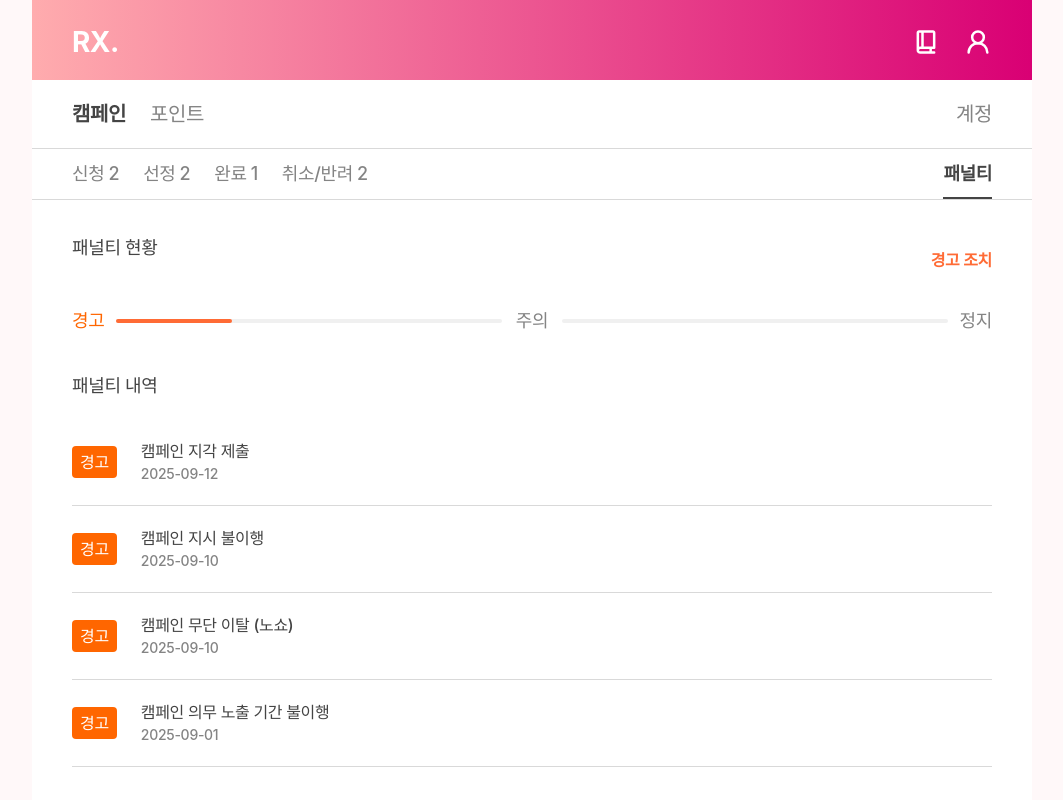
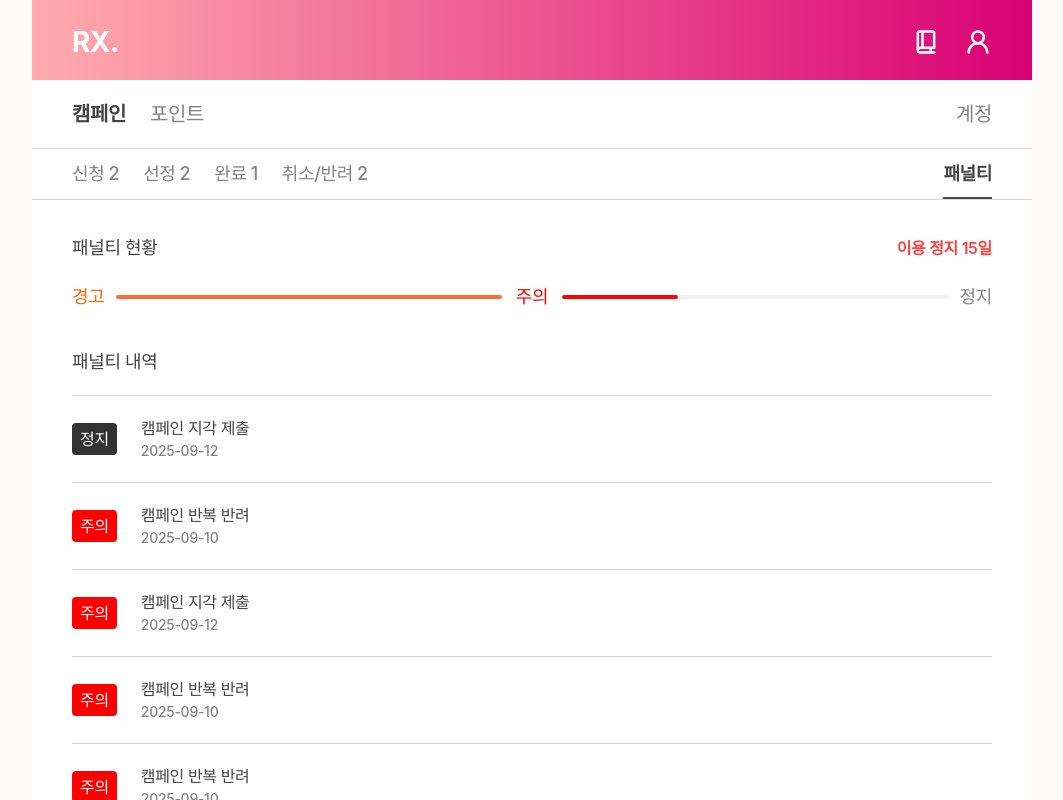
Before and after one commit to yurim-web/reviewx-front-backup, a Next.js app: page /campaign_management in a window 1280 px wide. Both pictures are taken after a click on the button "패널티". Shown: the top 800 px of the page, without its empty margins (108-1171 px from the left). Built offline with nearby package versions, Linux system fonts and the light colour scheme; a web font is replaced by a local one.

Commit message:
캠페인관리 >> 패널티부분 세팅 및 수정

```diff
--- a/src/components/campaign_management/PenaltyContent.tsx
+++ b/src/components/campaign_management/PenaltyContent.tsx
@@ -1,150 +1,278 @@
-// 패널티 내역 컴포넌트
-// 패널티 탭을 클릭했을 때 보여지는 화면
+/**
+ * 패널티 내역 컴포넌트
+ * - 사용자의 패널티 현황과 내역을 보여주는 컴포넌트
+ */
 
 import styles from "../../styles/campaign_management/campaign_management.module.css";
 import penaltyStyles from "../../styles/campaign_management/penalty.module.css";
 
-/**
- * 패널티 탭의 전체 내용을 보여주는 컴포넌트
- * - 패널티 단계 (진행 바 포함)
- * - 패널티 내역 리스트
- */
+// TypeScript 타입 정의 - 패널티 상태 (4가지 상태)
+type PenaltyStatus = "활동 가능" | "경고 조치" | "이용 정지 15일" | "영구 정지";
+
+// TypeScript 타입 정의 - 패널티 종류 (4가지 종류)
+type PenaltyType = "경고" | "주의" | "정지" | "제재";
+
+// 개별 패널티 아이템의 구조를 정의하는 인터페이스
+interface PenaltyItem {
+  id: string; // 고유 ID
+  type: PenaltyType; // 패널티 종류
+  title: string; // 패널티 제목
+  date: string; // 발생 날짜
+}
+
+/* ========================================
+   목업 데이터 (Mock Data)
+   - 실제 개발에서는 API에서 받아올 데이터
+   - 지금은 테스트용으로 하드코딩된 샘플 데이터
+======================================== */
+
+// 패널티 내역 목업 데이터 (배열) - 이미지 기준으로 업데이트
+// 빈 상태를 보고싶다면 주석처리하기~
+
+const mockPenaltyData: PenaltyItem[] = [
+  { id: "1", type: "정지", title: "캠페인 지각 제출", date: "2025-09-12" },
+  { id: "2", type: "주의", title: "캠페인 반복 반려", date: "2025-09-10" },
+  { id: "3", type: "주의", title: "캠페인 지각 제출", date: "2025-09-12" },
+  { id: "4", type: "주의", title: "캠페인 반복 반려", date: "2025-09-10" },
+  { id: "5", type: "주의", title: "캠페인 반복 반려", date: "2025-09-10" },
+  { id: "6", type: "주의", title: "캠페인 반복 반려", date: "2025-09-10" },
+  { id: "7", type: "제재", title: "이용 정지 3일", date: "2025-09-10" },
+  {
+    id: "8",
+    type: "경고",
+    title: "캠페인 의무 노출 기간 불이행",
+    date: "2025-09-08",
+  },
+  { id: "9", type: "경고", title: "캠페인 지시 불이행", date: "2025-09-06" },
+  {
+    id: "10",
+    type: "경고",
+    title: "캠페인 무단 이탈 (노쇼)",
+    date: "2025-09-10",
+  },
+  {
+    id: "11",
+    type: "경고",
+    title: "캠페인 의무 노출 기간 불이행",
+    date: "2025-09-01",
+  },
+];
+
+// 패널티 내역 목업 데이터 (배열) - 빈 상태 테스트용으로 빈 배열
+// 빈상태 보고 싶을때 위에꺼 주석처리하고 이거 주석 풀기!!
+// const mockPenaltyData: PenaltyItem[] = [];
+
+// 사용자 현재 패널티 상태 목업 데이터 (객체)
+// as PenaltyStatus는 TypeScript 타입 단언(Type Assertion)
+const mockUserStatus = {
+  currentStatus: "이용 정지 15일" as PenaltyStatus, // 현재 패널티 상태
+  penaltyCount: 12, // 총 패널티 횟수
+};
+
+/* ========================================
+   설정 객체들 (Configuration Objects)
+   - 반복되는 설정들을 객체로 관리
+   - switch문 대신 객체 사용 (성능상 이점)
+======================================== */
+
+// 패널티 상태별 CSS 클래스와 진행바 설정
+// 객체의 키(key)가 패널티 상태, 값(value)이 설정
+const statusConfig = {
+  "활동 가능": {
+    className: penaltyStyles.active_status, // CSS 클래스명
+    progress: { leftWidth: "0%", rightWidth: "0%" }, // 진행바 너비 (활동 가능: 진행바 없음)
+  },
+  "경고 조치": {
+    className: penaltyStyles.warning_status,
+    progress: { leftWidth: "30%", rightWidth: "0%" }, // 경고: 왼쪽 30%만
+  },
+  "이용 정지": {
+    className: penaltyStyles.suspension_status,
+    progress: { leftWidth: "100%", rightWidth: "30%" }, // 정지: 왼쪽 100%, 오른쪽 30%
+  },
+  "이용 정지 15일": {
+    className: penaltyStyles.suspension_status,
+    progress: { leftWidth: "100%", rightWidth: "30%" }, // 정지: 왼쪽 100%, 오른쪽 30%
+  },
+  "영구 정지": {
+    className: penaltyStyles.permanent_ban_status,
+    progress: { leftWidth: "100%", rightWidth: "100%" }, // 영구정지: 모든 바 100%
+  },
+};
+
+// 패널티 타입별 배지 CSS 클래스 설정
+// 객체 키는 따옴표 없이도 사용 가능 (유효한 식별자인 경우)
+const typeBadgeClasses = {
+  경고: penaltyStyles.warning_badge, // 경고 배지 스타일
+  주의: penaltyStyles.caution_badge, // 주의 배지 스타일
+  정지: penaltyStyles.stop_badge, // 정지 배지 스타일
+  제재: penaltyStyles.sanction_badge, // 제재 배지 스타일
+};
+
+/* ========================================
+   메인 React 컴포넌트
+   - React 함수형 컴포넌트 (Function Component)
+   - export default로 내보내서 다른 파일에서 import 가능
+======================================== */
+
 export default function PenaltyContent() {
+  /* ========================================
+     데이터 및 상태 초기화
+     - 컴포넌트 내부에서 사용할 변수들 정의
+  ======================================== */
+
+  // 목업 데이터를 컴포넌트 변수에 할당
+  const penaltyData = mockPenaltyData; // 패널티 내역 데이터
+  const userStatus = mockUserStatus; // 사용자 패널티 상태
+
+  // 패널티 데이터 존재 여부 확인 (불린값)
+  // .length > 0은 배열에 요소가 있는지 확인하는 일반적인 방법
+  const hasPenaltyData = penaltyData.length > 0;
+
+  /* ========================================
+     UI 계산 로직
+     - 현재 상태에 따라 어떤 스타일을 적용할지 결정
+  ======================================== */
+
+  // 객체에서 현재 상태에 맞는 설정 가져오기
+  // statusConfig["영구 정지"] 와 같이 동작
+  const config = statusConfig[userStatus.currentStatus];
+
+  // 구조 분해 할당(Destructuring Assignment)으로 진행바 너비 추출
+  // config.progress.leftWidth, config.progress.rightWidth 대신 간단하게
+  const { leftWidth, rightWidth } = config.progress;
+
+  // 주의 라벨 활성화 조건 (이용정지 또는 영구정지일 때)
+  const isCautionActive =
+    userStatus.currentStatus === "이용 정지" ||
+    userStatus.currentStatus === "이용 정지 15일" ||
+    userStatus.currentStatus === "영구 정지";
+
+  // 삼항 연산자(Ternary Operator) 사용
+  // 조건 ? 참일때값 : 거짓일때값
+  const cautionLabelClass = isCautionActive
+    ? penaltyStyles.caution_label_active // 활성화된 스타일
+    : penaltyStyles.caution_label; // 기본 스타일
+
+  /* ========================================
+     JSX 반환 (Return JSX)
+     - JSX: JavaScript + XML, React에서 UI를 표현하는 문법
+     - HTML 비슷하지만 JavaScript 표현식 사용 가능 { }
+  ======================================== */
+
   return (
     <main className={penaltyStyles.penalty_content}>
-      {/* 패널티 단계 섹션 */}
+      {/* ========== 패널티 현황 섹션 ========== */}
       <section className={penaltyStyles.penalty_stage_section}>
+        {/* 패널티 현황 헤더 */}
         <article className={penaltyStyles.penalty_status_header}>
           <h2 className={penaltyStyles.penalty_section_title}>패널티 현황</h2>
+          {/*
+            템플릿 리터럴(`${}`) 사용하여 여러 CSS 클래스 결합
+            config.className은 현재 상태에 따른 동적 클래스
+          */}
           <strong
-            className={penaltyStyles.warning_status}
+            className={`${penaltyStyles.penalty_status_base} ${config.className}`}
             aria-label="현재 패널티 상태"
           >
-            경고 조치
+            {/* JSX에서 중괄호 {}는 JavaScript 표현식을 넣는 곳 */}
+            {userStatus.currentStatus}
           </strong>
         </article>
 
+        {/* 패널티 진행 단계 바 */}
         <div className={penaltyStyles.penalty_stage_info}>
-          {/* 진행 상태 바 */}
-          <div
-            className={penaltyStyles.penalty_stage_bar}
-            role="progressbar"
-            aria-label="패널티 진행 단계"
-          >
+          {/* role="progressbar"는 접근성(accessibility)을 위한 속성 */}
+          <div className={penaltyStyles.penalty_stage_bar} role="progressbar">
             <div className={penaltyStyles.stage_bar_container}>
-              {/* 경고 단계 (왼쪽) */}
+              {/* 경고 단계 라벨 */}
               <span className={penaltyStyles.warning_label} aria-current="step">
                 경고
               </span>
-              {/* 왼쪽 진행바 (경고 단계) */}
+
+              {/* 경고 단계 진행바 */}
               <div className={penaltyStyles.left_stage_bar} aria-hidden="true">
+                {/*
+                  style 속성에 객체 전달 (인라인 스타일)
+                  width 값은 위에서 계산한 leftWidth 변수 사용
+                */}
                 <div
                   className={penaltyStyles.stage_bar_fill}
-                  style={{ width: "30%" }}
+                  style={{ width: leftWidth }}
                 ></div>
               </div>
-              {/* 주의 단계 (중간) */}
-              <span className={penaltyStyles.caution_label}>주의</span>
-              {/* 오른쪽 진행바 (주의/정지 단계) */}
+
+              {/* 주의 단계 라벨 */}
+              <span className={cautionLabelClass}>주의</span>
+
+              {/* 주의/정지 단계 진행바 */}
+              <div className={penaltyStyles.right_stage_bar} aria-hidden="true">
                 <div
-                className={penaltyStyles.right_stage_bar}
-                aria-hidden="true"
+                  className={penaltyStyles.right_stage_bar_fill}
+                  style={{ width: rightWidth }}
                 ></div>
-              {/* 정지 단계 (오른쪽) */}
+              </div>
+
+              {/* 정지 단계 라벨 */}
               <span className={penaltyStyles.stop_label}>정지</span>
             </div>
           </div>
         </div>
       </section>
 
-      {/* 패널티 내역 섹션 */}
+      {/* ========== 패널티 내역 섹션 ========== */}
       <section className={penaltyStyles.penalty_history_section}>
-        <h2 className={penaltyStyles.penalty_section_title}>패널티 내역</h2>
+        <h2 className={penaltyStyles.penalty_history_title}>패널티 내역</h2>
+
+        {/*
+          조건부 렌더링 (Conditional Rendering)
+          삼항 연산자 사용: 조건 ? 참일때 JSX : 거짓일때 JSX
+        */}
+        {hasPenaltyData ? (
           <ul className={penaltyStyles.penalty_list}>
-          {/* 패널티 항목 1 */}
-          <li className={penaltyStyles.penalty_item}>
+            {/*
+              .map() 메소드로 배열 렌더링 (React에서 리스트 렌더링하는 기본 방법)
+              각 배열 요소를 JSX 요소로 변환
+              key prop은 React가 요소를 추적하기 위해 필요 (고유값이어야 함)
+            */}
+            {penaltyData.map((penalty) => (
+              <li key={penalty.id} className={penaltyStyles.penalty_item}>
+                {/* 패널티 타입 배지 */}
                 <div
-              className={penaltyStyles.penalty_point_badge}
+                  className={`${penaltyStyles.penalty_point_badge} ${
+                    typeBadgeClasses[penalty.type]
+                  }`}
                   aria-label="패널티 태그"
                 >
-              경고
+                  {penalty.type}
                 </div>
+
+                {/* 패널티 상세 정보 */}
                 <div className={penaltyStyles.penalty_details}>
                   <h3 className={penaltyStyles.penalty_title_text}>
-                캠페인 지각 제출
+                    {penalty.title}
                   </h3>
+                  {/*
+                    <time> 태그는 날짜/시간을 의미적으로 표현
+                    dateTime 속성은 기계가 읽을 수 있는 형식
+                  */}
                   <time
                     className={penaltyStyles.penalty_date}
-                dateTime="2024-02-10"
+                    dateTime={penalty.date}
                   >
-                2025-09-12
+                    {penalty.date}
                   </time>
                 </div>
               </li>
-
-          {/* 패널티 항목 2 */}
-          <li className={penaltyStyles.penalty_item}>
-            <div
-              className={penaltyStyles.penalty_point_badge}
-              aria-label="패널티 태그"
-            >
-              경고
+            ))}
+          </ul>
+        ) : (
+          <div className={penaltyStyles.empty_penalty_state}>
+            <p className={penaltyStyles.empty_penalty_message}>
+              패널티 내역이 없습니다.
+            </p>
           </div>
-            <div className={penaltyStyles.penalty_details}>
-              <h3 className={penaltyStyles.penalty_title_text}>
-                캠페인 지시 불이행
-              </h3>
-              <time
-                className={penaltyStyles.penalty_date}
-                dateTime="2024-02-10"
-              >
-                2025-09-10
-              </time>
-            </div>
-          </li>
-
-          {/* 패널티 항목 3 */}
-          <li className={penaltyStyles.penalty_item}>
-            <div
-              className={penaltyStyles.penalty_point_badge}
-              aria-label="패널티 태그"
-            >
-              경고
-            </div>
-            <div className={penaltyStyles.penalty_details}>
-              <h3 className={penaltyStyles.penalty_title_text}>
-                캠페인 무단 이탈 (노쇼)
-              </h3>
-              <time
-                className={penaltyStyles.penalty_date}
-                dateTime="2024-02-10"
-              >
-                2025-09-10
-              </time>
-            </div>
-          </li>
-
-          {/* 패널티 항목 4 */}
-          <li className={penaltyStyles.penalty_item}>
-            <div
-              className={penaltyStyles.penalty_point_badge}
-              aria-label="패널티 태그"
-            >
-              경고
-            </div>
-            <div className={penaltyStyles.penalty_details}>
-              <h3 className={penaltyStyles.penalty_title_text}>
-                캠페인 의무 노출 기간 불이행
-              </h3>
-              <time
-                className={penaltyStyles.penalty_date}
-                dateTime="2024-02-21"
-              >
-                2025-09-01
-              </time>
-            </div>
-          </li>
-        </ul>
+        )}
       </section>
     </main>
   );
--- a/src/styles/campaign_management/campaign_management.module.css
+++ b/src/styles/campaign_management/campaign_management.module.css
@@ -138,7 +138,7 @@
 
 /* Campaign List */
 .campaign_list {
-  padding: 16px 40px 0px 40px;
+  padding: 16px 40px 80px 40px;
   display: flex;
   flex-direction: column;
   gap: 24px;
--- a/src/styles/campaign_management/penalty.module.css
+++ b/src/styles/campaign_management/penalty.module.css
@@ -13,8 +13,6 @@
   font-weight: 500;
   line-height: 18px; /* 100% */
   letter-spacing: -0.36px;
-
-  padding-bottom: 24px;
 }
 
 /* 패널티 단계 섹션 */
@@ -127,7 +125,6 @@
 .penalty_history_section {
   padding-top: 0;
 }
-
 .penalty_list {
   display: flex;
   flex-direction: column;
@@ -181,3 +178,100 @@
   line-height: 14px; /* 100% */
   letter-spacing: -0.28px;
 }
+
+/* 패널티 상태별 스타일 */
+.penalty_status_base {
+  font-size: 16px;
+  font-weight: 600;
+  line-height: 16px;
+  letter-spacing: -0.32px;
+}
+
+/* 1단계 = 이용가능 */
+.active_status {
+  color: #3c7cf2; /* 파란색 - 활동 가능 */
+}
+
+.warning_status {
+  color: #ff6600; /* 주황색 - 경고 조치 */
+}
+
+.suspension_status {
+  color: #ff4040; /* 빨간색 - 이용 정지 */
+}
+
+.permanent_ban_status {
+  color: #444444; /* 검정색 - 영구 정지 */
+}
+
+/* 진행바 오른쪽 채우기 */
+.right_stage_bar_fill {
+  height: 100%;
+  background: #ff0000; /* 빨간색 */
+  border-radius: 4px;
+  transition: width 0.3s ease;
+}
+
+/* 주의 라벨 활성화 상태 */
+/* 패널티가 이용정지 or 영구정지일때만 활성화 됨! */
+.caution_label_active {
+  color: #ff0000; /* 빨간색으로 변경 */
+  font-size: 18px;
+  font-weight: 500;
+  line-height: 18px;
+  letter-spacing: -0.36px;
+
+  position: absolute;
+  left: 50%;
+  top: 50%;
+  transform: translate(-50%, -50%);
+  z-index: 2;
+}
+
+/* 패널티 타입별 배지 색상  */
+/* 배지 - 경고 */
+.warning_badge {
+  background: #ff6600;
+}
+
+/* 배지 - 주의 */
+.caution_badge {
+  background: #ff0000;
+}
+
+/* 배지 - 정지 */
+.stop_badge {
+  background: #333333;
+}
+
+/* 배지 - 제재 */
+.sanction_badge {
+  background: #848484;
+}
+
+/* 빈 상태 스타일 */
+.empty_penalty_state {
+  display: flex;
+  justify-content: center;
+  align-items: center;
+  padding: 24px 0;
+  border-bottom: 1px solid #d9d9d9;
+}
+
+.empty_penalty_message {
+  color: #848484;
+  font-size: 16px;
+  font-weight: 500;
+  text-align: center;
+}
+
+/* 패널티 내역 타이틀 */
+.penalty_history_title {
+  color: #444;
+  font-size: 18px;
+  font-weight: 500;
+  line-height: 18px; /* 100% */
+  letter-spacing: -0.36px;
+  padding-bottom: 24px;
+  border-bottom: 1px solid #d9d9d9;
+}
```
Lines whose indentation alone changed are shown as unchanged.
